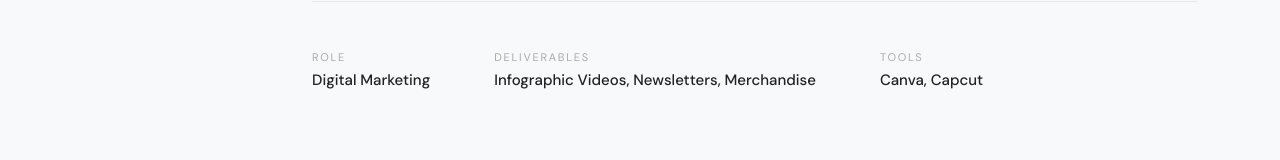
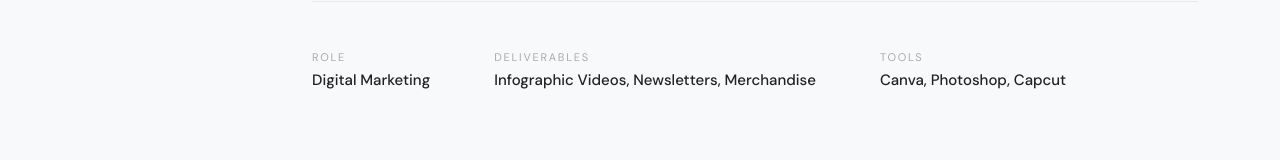
Before and after one commit to alinayxie/portfolio, a plain HTML site: page haddee.html in a window 1280 px wide. Shown: the part 386-546 px from the top of the page. Drawn offline with Linux system fonts and the light colour scheme.

Commit message:
Update haddee.html

```diff
--- a/haddee.html
+++ b/haddee.html
@@ -57,7 +57,7 @@
       </div>
       <div class="proj-detail">
         <span class="proj-detail-label">Tools</span>
-        <span class="proj-detail-value">Canva, Capcut</span>
+        <span class="proj-detail-value">Canva, Photoshop, Capcut</span>
       </div>
     </div>
   </section>
```
